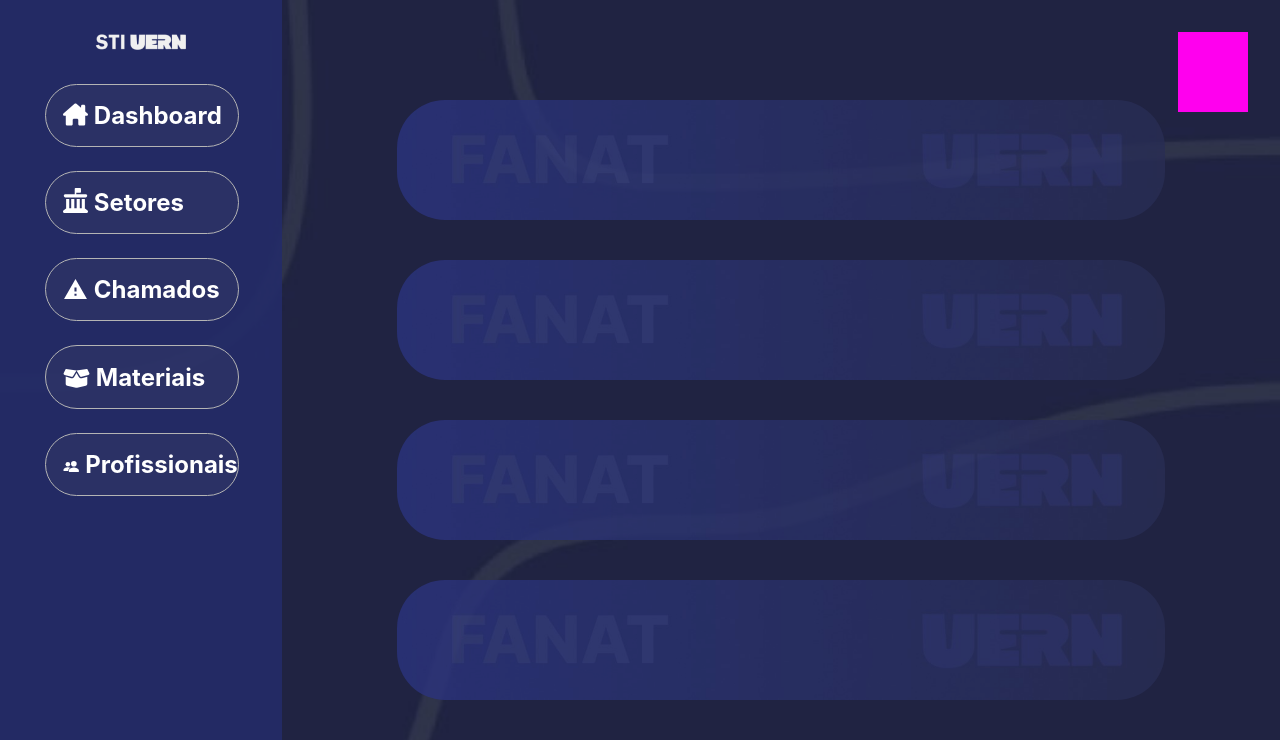
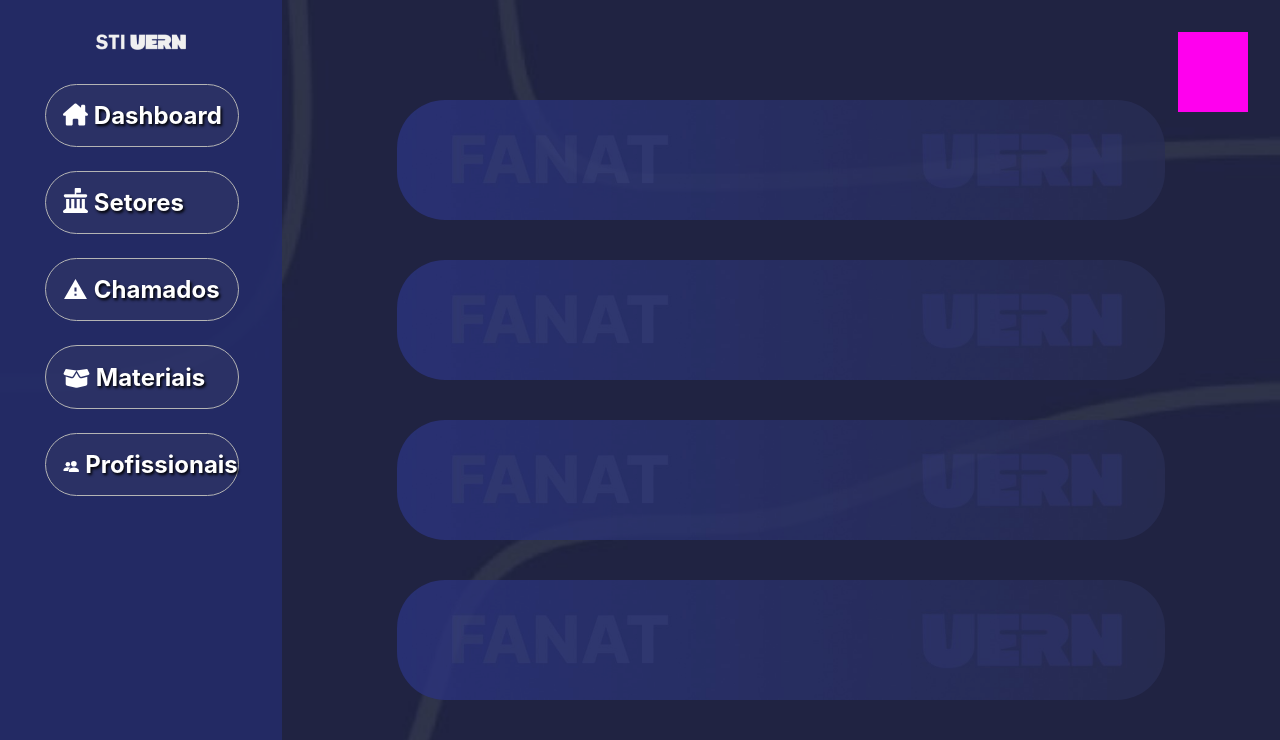
Before and after one commit to jootaavee/STI, a React (Create React App) app: page /tela4 in a window 1280 px wide. Shown: the top 740 px of the page. Built offline with nearby package versions, Linux system fonts and the light colour scheme; the HTML template or start-up script is replaced by a standard one.

Commit message:
ajuste tela 2

```diff
--- a/src/components/barralateral/barralateral.css
+++ b/src/components/barralateral/barralateral.css
@@ -95,6 +95,7 @@
 .titulodeBL {
     color: white;
     font-size: 150%;
+    text-shadow: 1.5px 1.5px 3px black;
     /* position: relative;
     left: 1rem; */
 }
--- a/src/components/barralateral/barralateral.tsx
+++ b/src/components/barralateral/barralateral.tsx
@@ -30,7 +30,7 @@
                     </div>
                     <div className='hover'>
                         <div className='setores'>
-                            <FaLandmarkFlag style={{ color: 'white', fontSize: '25px', marginRight: '3%', marginLeft: '9%', marginBottom: '2.5%' }} />
+                            <FaLandmarkFlag style={{ color: 'white', fontSize: '25px', marginRight: '3%', marginLeft: '9%', marginBottom: '2.5%', textShadow: '2px 10px 5px rgba(0, 0, 0, 1)', }} />
                             <Link to='/tela2' className='link'>
                                 <h1 className='titulodeBL'>Setores</h1>
                             </Link>
```
Also changed, not shown: src/pages/tela2.tsx (+0 -17 lines).
